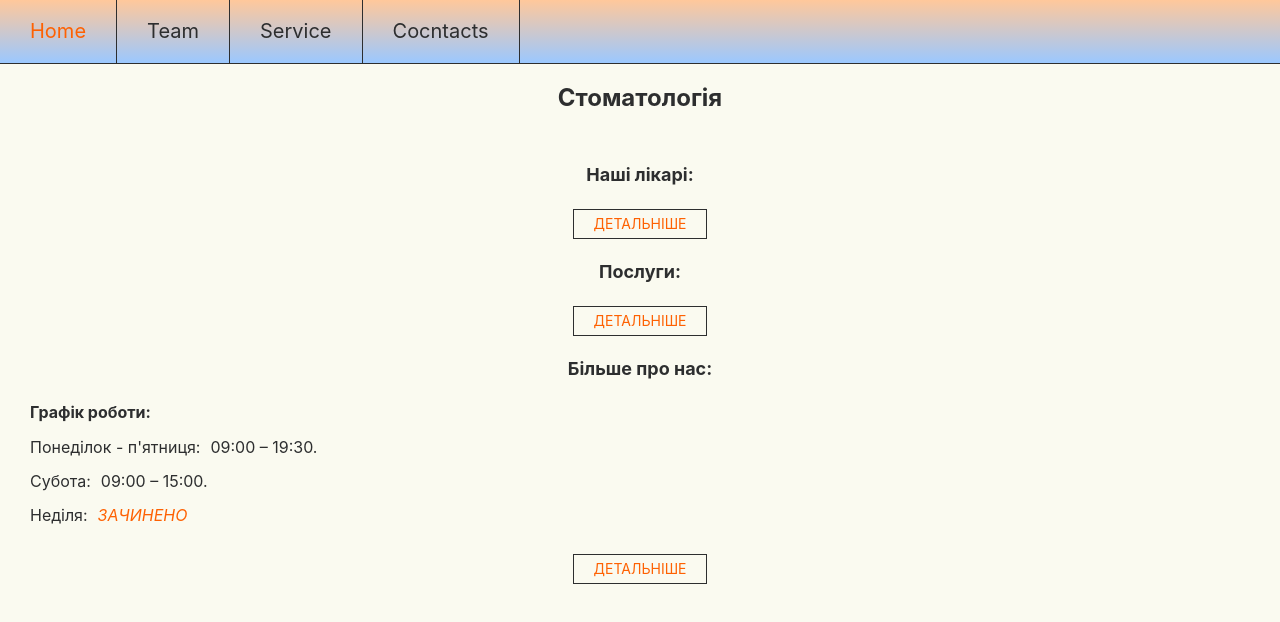
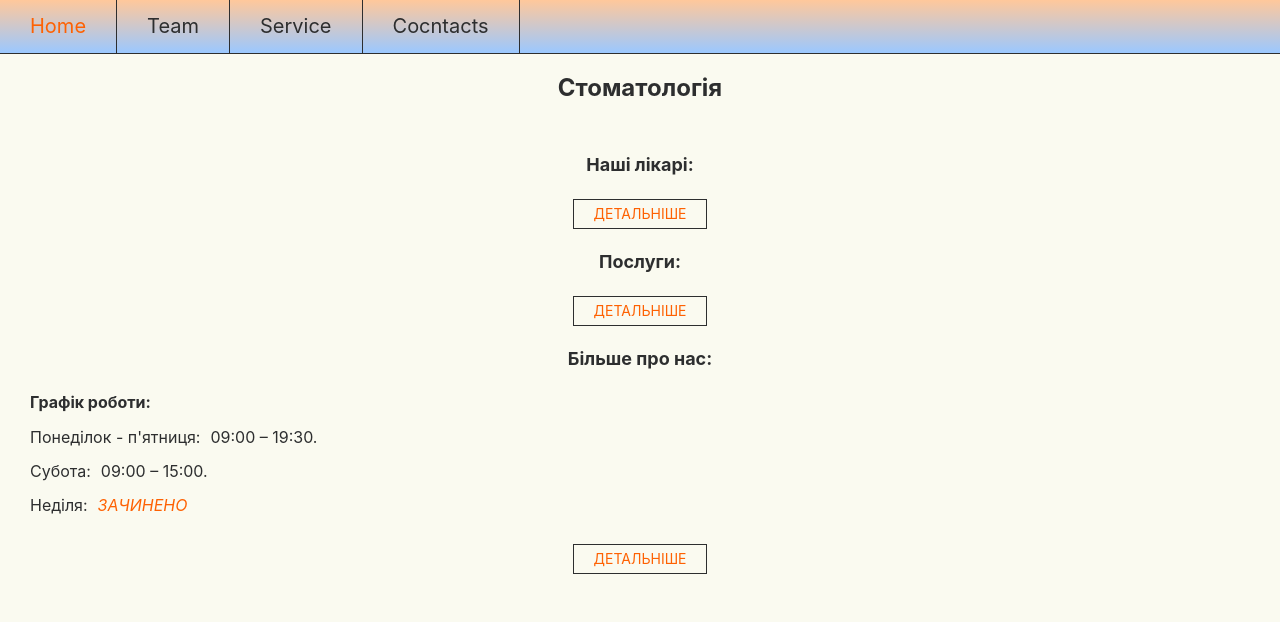
Before and after one commit to SerhiyStepanov/dent, a React (Create React App) app: page / in a window 1280 px wide. Shown: the top 622 px of the page. Built offline with nearby package versions, Linux system fonts and the light colour scheme.

Commit message:
change padding in navLink

```diff
--- a/src/components/DesctopNav/desctopNav.module.css
+++ b/src/components/DesctopNav/desctopNav.module.css
@@ -11,7 +11,7 @@
 
 .link {
   display: block;
-  padding: 20px 30px;
+  padding: 15px 30px;
   font-size: 20px;
   font-weight: 00;
   color: var(--dark-color);
```
